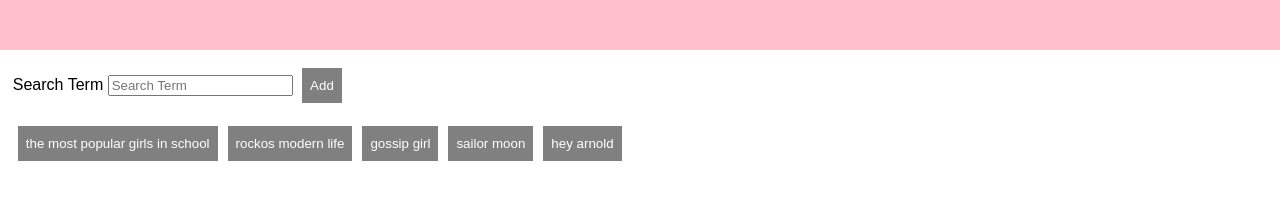
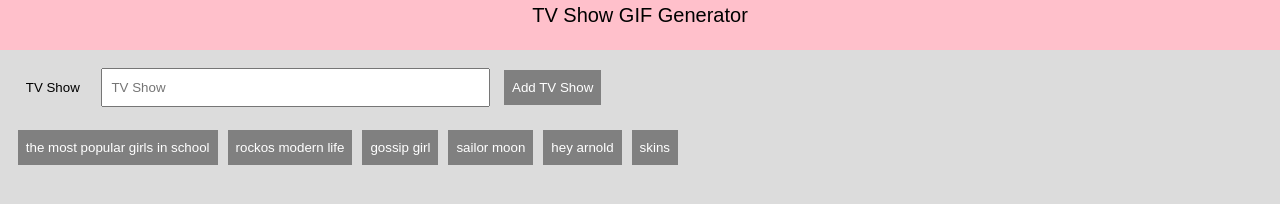
Before and after one commit to crystalodi/fun-random-gifs, a plain HTML site: page index.html in a window 1280 px wide. Drawn offline with nearby package versions, Linux system fonts and the light colour scheme.

Commit message:
change title wrap form in div

```diff
--- a/assets/css/style.css
+++ b/assets/css/style.css
@@ -6,13 +6,18 @@ body {
 	padding:0;
 	line-height: 1.5;
 	font-family:Arial, sans-serif;
-	font-size:16px;
+    font-size:13.3px;
+    background-color:#DCDCDC;
 }
 header {
     width:100%;
     background-color:pink;
     height:50px;
     margin-bottom:1%;
+}
+label {
+    margin:5px;
+    padding:10px 8px 10px 8px;
 }
 .submit-button {
     background-color:grey;
@@ -63,3 +68,12 @@ header {
 .rating {
     text-align:center;
 }
+.headerText {
+    text-align:center;
+    font-size:20px;
+}
+#searchTerm {
+    padding: 10px 8px 10px 8px;
+    width:31%;
+    margin:5px;
+}
--- a/assets/javascript/app.js
+++ b/assets/javascript/app.js
@@ -1,4 +1,4 @@
-var topics = ["the most popular girls in school", "rockos modern life", "gossip girl", "sailor moon", "hey arnold"];
+var topics = ["the most popular girls in school", "rockos modern life", "gossip girl", "sailor moon", "hey arnold", "skins"];
 
 function renderButtons() {
     $("#button-container").empty();
--- a/index.html
+++ b/index.html
@@ -2,19 +2,21 @@
 <html>
     <head>
         <meta name="viewport" content="width=device-width, initial-scale=1">
-        <title>Fun Random Gif Generator</title>
+        <title>TV Show GIF Generator</title>
         <link rel="stylesheet" href="./assets/css/reset.css"/>
         <link rel="stylesheet" href="./assets/css/style.css"/>
         <script src="https://code.jquery.com/jquery-3.3.1.min.js" integrity="sha256-FgpCb/KJQlLNfOu91ta32o/NMZxltwRo8QtmkMRdAu8=" crossorigin="anonymous"></script>
     </head>
     <body>
-        <header></header>
+        <header><h1 class="headerText">TV Show GIF Generator</h1></header>
         <div class="row">
-            <form id="add-gif-form">
-                <label for="searchTerm">Search Term</label>
-                <input type="text" id="searchTerm" placeholder="Search Term"></input>
-                <input type="submit" value="Add" id="add-gif" class="submit-button"></input>
-            </form>
+            <div class="form-container">
+                <form id="add-gif-form">
+                <label for="searchTerm">TV Show</label>
+                <input type="text" id="searchTerm" placeholder="TV Show"></input>
+                <input type="submit" value="Add TV Show" id="add-gif" class="submit-button"></input>
+                </form>
+            </div>
         </div>
         <div class="row">
             <div class="button-container" id="button-container"></div>
```
